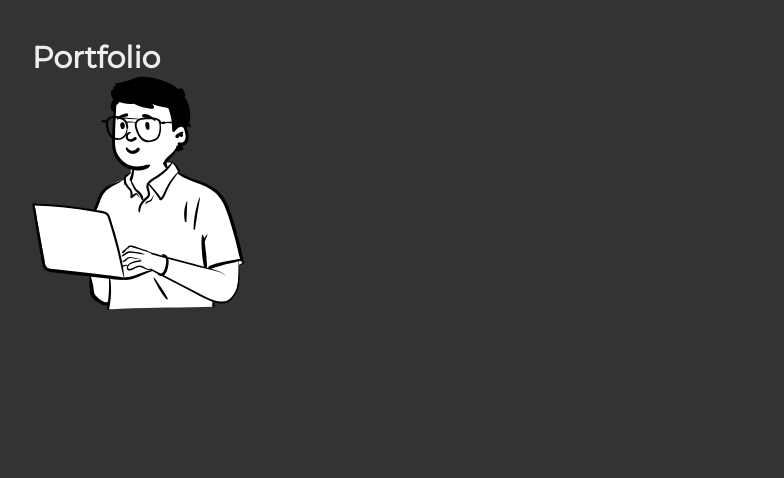
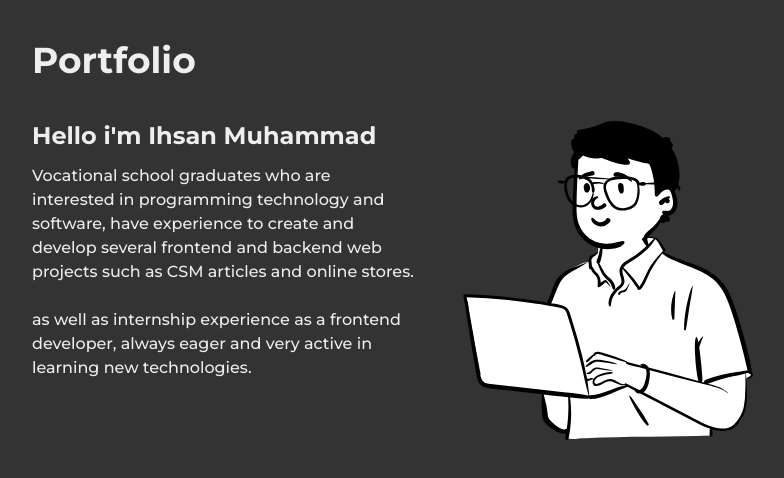
Before and after one commit to ikhsanmuhamad22/mikhsa-v3, a React (Vite) app: page / in a window 1280 px wide. Shown: the top 478 px of the page, without its empty margins (224-1008 px from the left). Built offline with nearby package versions, Linux system fonts and the light colour scheme.

Commit message:
add: summery page

```diff
--- a/index.html
+++ b/index.html
@@ -7,7 +7,7 @@
     <link rel="preconnect" href="https://fonts.googleapis.com" />
     <link rel="preconnect" href="https://fonts.gstatic.com" crossorigin />
     <link
-      href="https://fonts.googleapis.com/css2?family=Montserrat&display=swap"
+      href="https://fonts.googleapis.com/css2?family=Montserrat:wght@300;400;500;600;700;900&display=swap"
       rel="stylesheet"
     />
     <title>Mikhsan</title>
--- a/src/components/Summery.tsx
+++ b/src/components/Summery.tsx
@@ -2,12 +2,25 @@ import avatar from '../assets/easlo-laptop.svg';
 
 const Summery = () => {
   return (
-    <section className="pt-10 h-screen">
-      <h1 className="font-extrabold text-3xl">Portfolio</h1>
-      <div className="flex">
-        <div id="text-summery"></div>
-        <div id="avatar">
-          <img src={avatar} alt="" />
+    <section className="pt-10 h-full">
+      <h1 className="font-bold text-4xl">Portfolio</h1>
+      <div className="flex my-10">
+        <div id="text-summery" className="flex-1">
+          <h2 className="text-2xl font-bold mb-3">Hello i'm Ihsan Muhammad</h2>
+          <p className="text-base font-medium ">
+            Vocational school graduates who are interested in programming
+            technology and software, have experience to create and develop
+            several frontend and backend web projects such as CSM articles and
+            online stores.
+          </p>
+          <br />
+          <p className="text-base font-medium">
+            as well as internship experience as a frontend developer, always
+            eager and very active in learning new technologies.
+          </p>
+        </div>
+        <div id="img-summery" className="flex flex-1 justify-center">
+          <img className="h-80" src={avatar} alt="" />
         </div>
       </div>
     </section>
```
